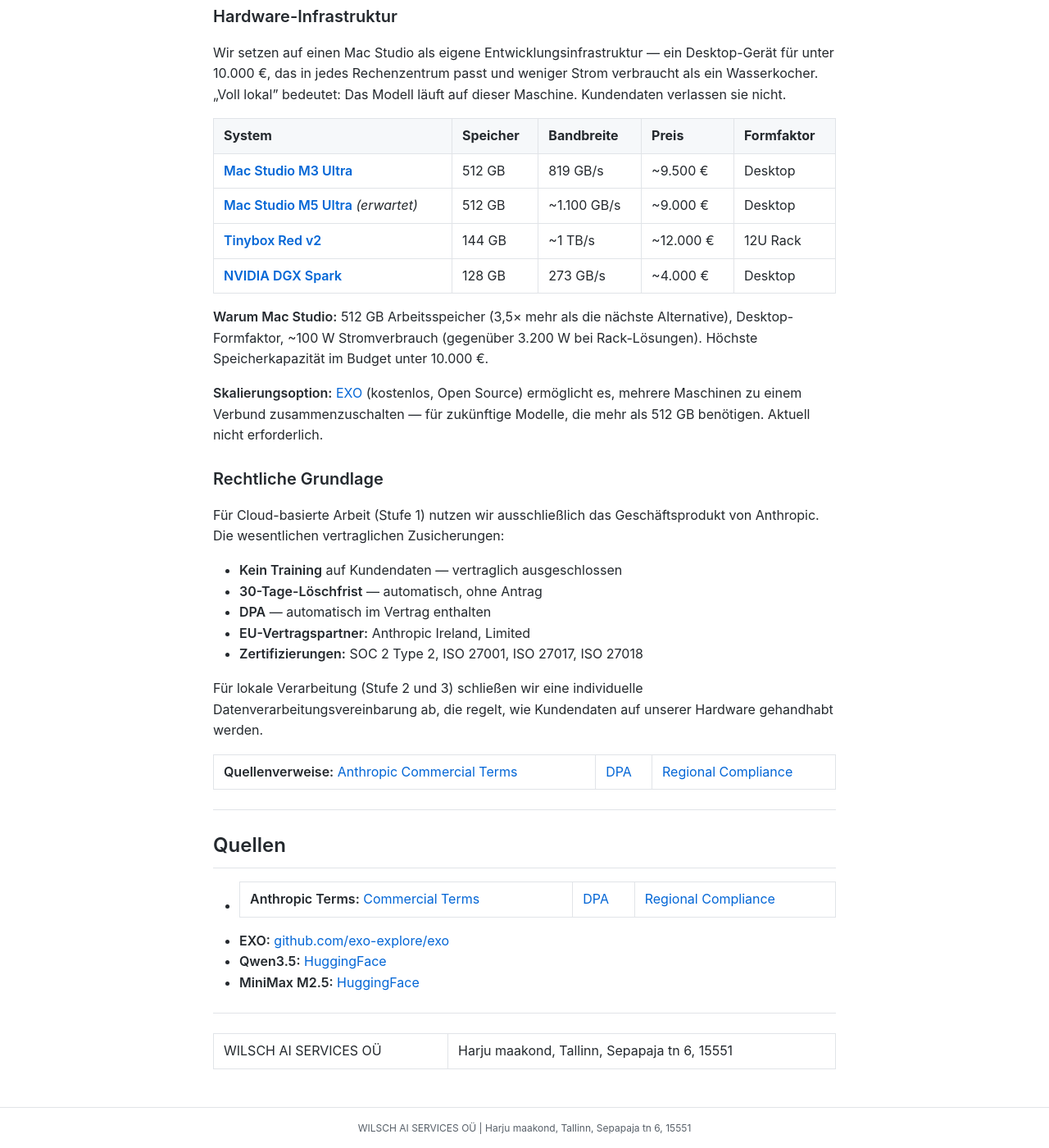
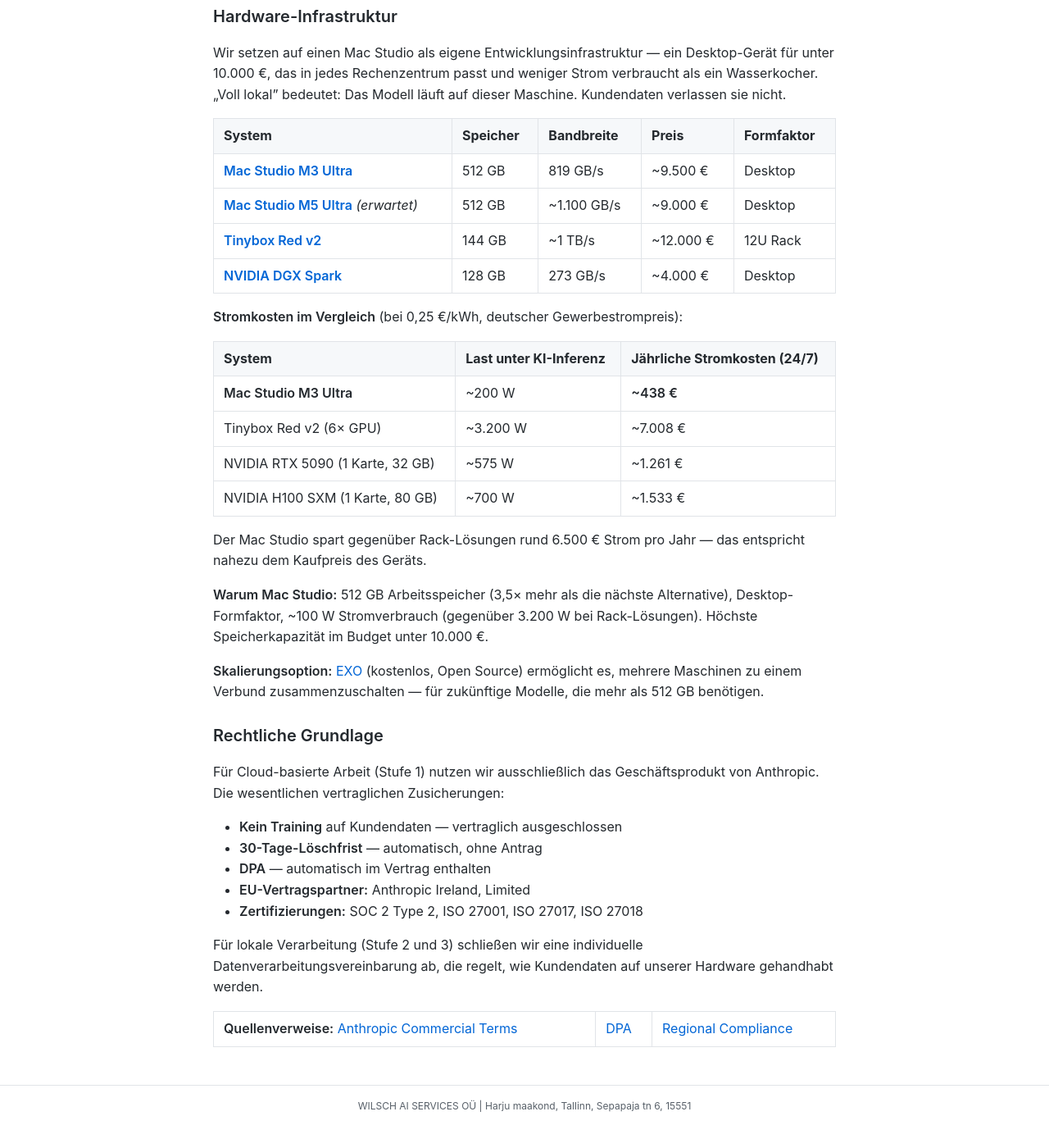
Before and after one commit to MariusWilsch/public-wilsch-ai-pages, a Jekyll site: the page built from project/wilsch-group/local-ai-development-customer.md, in a window 1280 px wide and 1400 px high, scrolled down 3871 px. Shown: the whole window at 82% size. Built offline with Jekyll 4.4.1, drawn with Linux system fonts in a browser that asks for light colours; our own code applies the rules of GitHub Pages for plain Markdown files; after the commit the page ends 5244 px from its top, so only the background shows below that.

Commit message:
Sync from hippocampus 2026-02-19

```diff
--- a/project/wilsch-group/local-ai-development-customer.md
+++ b/project/wilsch-group/local-ai-development-customer.md
@@ -104,9 +104,20 @@ Wir setzen auf einen Mac Studio als eigene Entwicklungsinfrastruktur — ein Des
 | **[Tinybox Red v2](https://tinycorp.myshopify.com/products/tinybox-red-v2)** | 144 GB | ~1 TB/s | ~12.000 € | 12U Rack |
 | **[NVIDIA DGX Spark](https://www.nvidia.com/en-us/products/workstations/dgx-spark/)** | 128 GB | 273 GB/s | ~4.000 € | Desktop |
 
+**Stromkosten im Vergleich** (bei 0,25 €/kWh, deutscher Gewerbestrompreis):
+
+| System | Last unter KI-Inferenz | Jährliche Stromkosten (24/7) |
+|--------|----------------------|----------------------------|
+| **Mac Studio M3 Ultra** | ~200 W | **~438 €** |
+| Tinybox Red v2 (6× GPU) | ~3.200 W | ~7.008 € |
+| NVIDIA RTX 5090 (1 Karte, 32 GB) | ~575 W | ~1.261 € |
+| NVIDIA H100 SXM (1 Karte, 80 GB) | ~700 W | ~1.533 € |
+
+Der Mac Studio spart gegenüber Rack-Lösungen rund 6.500 € Strom pro Jahr — das entspricht nahezu dem Kaufpreis des Geräts.
+
 **Warum Mac Studio:** 512 GB Arbeitsspeicher (3,5× mehr als die nächste Alternative), Desktop-Formfaktor, ~100 W Stromverbrauch (gegenüber 3.200 W bei Rack-Lösungen). Höchste Speicherkapazität im Budget unter 10.000 €.
 
-**Skalierungsoption:** [EXO](https://github.com/exo-explore/exo) (kostenlos, Open Source) ermöglicht es, mehrere Maschinen zu einem Verbund zusammenzuschalten — für zukünftige Modelle, die mehr als 512 GB benötigen. Aktuell nicht erforderlich.
+**Skalierungsoption:** [EXO](https://github.com/exo-explore/exo) (kostenlos, Open Source) ermöglicht es, mehrere Maschinen zu einem Verbund zusammenzuschalten — für zukünftige Modelle, die mehr als 512 GB benötigen.
 
 ### Rechtliche Grundlage
 
@@ -121,16 +132,3 @@ Für Cloud-basierte Arbeit (Stufe 1) nutzen wir ausschließlich das Geschäftspr
 Für lokale Verarbeitung (Stufe 2 und 3) schließen wir eine individuelle Datenverarbeitungsvereinbarung ab, die regelt, wie Kundendaten auf unserer Hardware gehandhabt werden.
 
 **Quellenverweise:** [Anthropic Commercial Terms](https://www.anthropic.com/legal/commercial-terms) | [DPA](https://www.anthropic.com/legal/data-processing-addendum) | [Regional Compliance](https://claude.com/regional-compliance)
-
----
-
-## Quellen
-
-- **Anthropic Terms:** [Commercial Terms](https://www.anthropic.com/legal/commercial-terms) | [DPA](https://www.anthropic.com/legal/data-processing-addendum) | [Regional Compliance](https://claude.com/regional-compliance)
-- **EXO:** [github.com/exo-explore/exo](https://github.com/exo-explore/exo)
-- **Qwen3.5:** [HuggingFace](https://huggingface.co/Qwen/Qwen3.5-397B-A17B)
-- **MiniMax M2.5:** [HuggingFace](https://huggingface.co/MiniMaxAI/MiniMax-M2.5)
-
----
-
-WILSCH AI SERVICES OÜ | Harju maakond, Tallinn, Sepapaja tn 6, 15551
```
